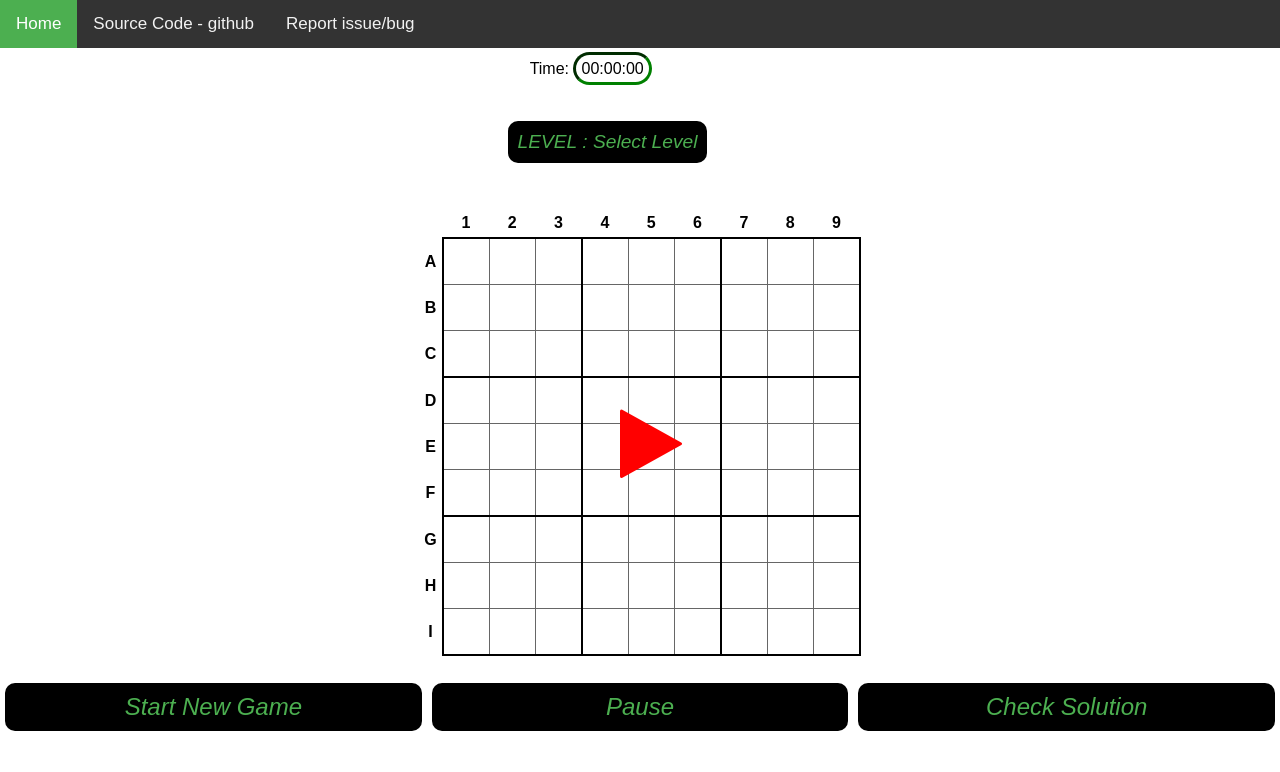
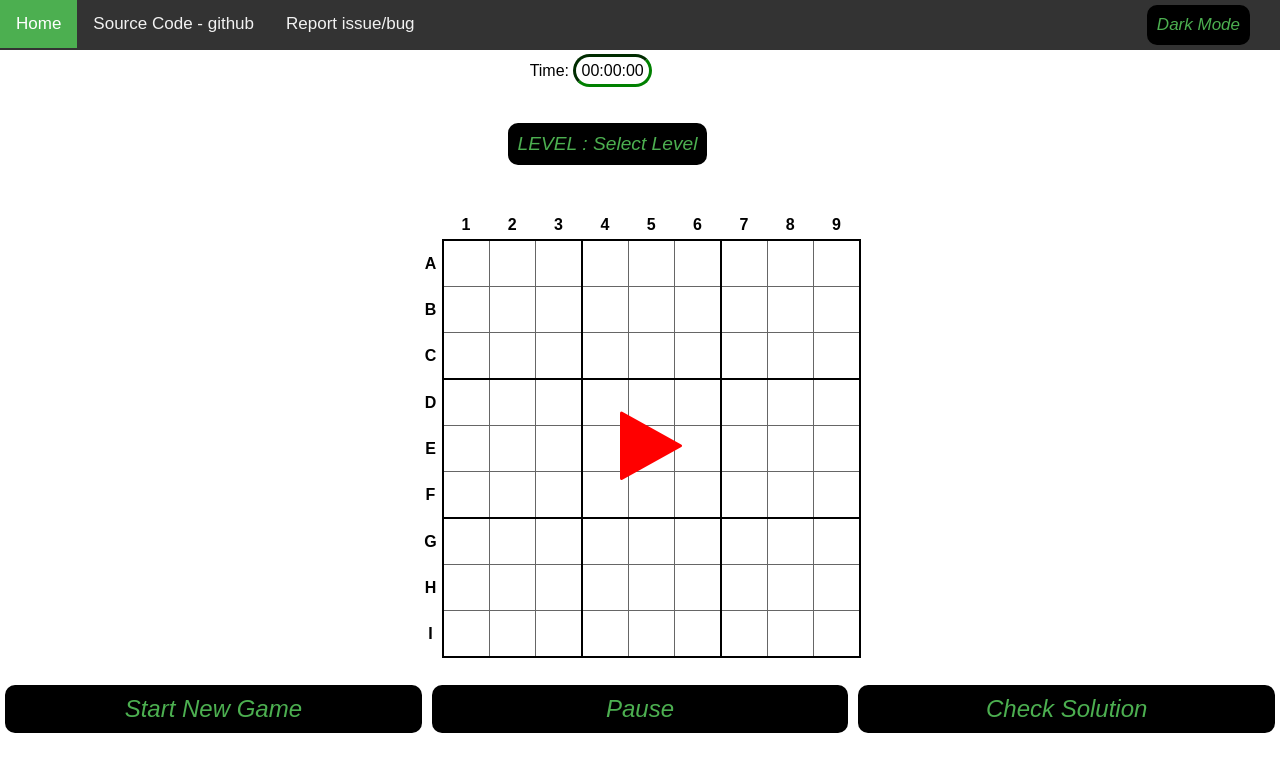
Before and after one commit to Nktech-Official/Sudoku-Web-Game-flask, a Flask app: page / in a window 1280 px wide. Shown: the top 772 px of the page. Run offline with Flask 2, Linux system fonts and the light colour scheme.

Commit message:
Added dark mode feature

```diff
--- a/static/css/style.css
+++ b/static/css/style.css
@@ -519,3 +519,12 @@ input[type=number] {
     display: grid;
     justify-content: center;
 }
+
+/* toggle-button */
+#toggle-button{
+    background-color:black;
+    border-radius: 10px;
+    float:right;
+    margin-right: 30px;
+    font-size: 17px;
+}
--- a/static/script/app.js
+++ b/static/script/app.js
@@ -392,3 +392,15 @@ $(document).keydown(function(e) {
         $next.focus();
     }
 });
+
+// function for dark/light mode toggle button
+function myFunction() {
+   var element = document.body;
+   element.classList.toggle("dark-mode");
+   var x = document.getElementById("myDIV");
+   if (x.innerHTML === "Dark Mode") {
+     x.innerHTML = "Light Mode";
+   } else {
+     x.innerHTML = "Dark Mode";
+   }
+}
--- a/templates/index.html
+++ b/templates/index.html
@@ -1,4 +1,5 @@
 {% extends 'template.html' %} {% block body %}
+
 
 <body onload='act("Home")'>{% endblock body %} {% block content %}
 
--- a/templates/template.html
+++ b/templates/template.html
@@ -7,15 +7,21 @@
     <meta name="viewport" content="width=device-width, initial-scale=1.0">
     <title>sudoku</title>
     <link rel="stylesheet" href="{{ url_for('static', filename='css/style.css') }}">
+    <link rel="stylesheet" href="{{ url_for('static', filename='css/dark_mode.css') }}">
     <link rel="stylesheet" href="https://cdnjs.cloudflare.com/ajax/libs/font-awesome/4.7.0/css/font-awesome.min.css">
     <link rel="shortcut icon" href="{{ url_for('static', filename='icon/favicon.png') }}" type="image/x-icon">
     <script src="https://code.jquery.com/jquery-3.5.1.js" integrity="sha256-QWo7LDvxbWT2tbbQ97B53yJnYU3WhH/C8ycbRAkjPDc=" crossorigin="anonymous"></script>
     <script src="{{url_for('static',filename='script/app.js')}}"></script>
     <link rel="stylesheet" href="{{ url_for('static', filename='css/change.css') }}">
     <link rel="stylesheet" href="https://cdnjs.cloudflare.com/ajax/libs/font-awesome/4.7.0/css/font-awesome.min.css">
-<style>
+    <style>
+    body {
 
-</style>
+    }
+    </style>
+
+
+
 </head>
 
 {% block body %} {% endblock body %}
@@ -27,6 +33,7 @@
     <a href="javascript:void(0);" class="icon" onclick="repo_nav()">
         <i class="fa fa-bars"></i>
     </a>
+    <button onclick="myFunction()" id="toggle-button"><div id="myDIV">Dark Mode</div></button></button>
 </div>
 
 
```
Also changed, not shown: static/css/dark_mode.css (added, +34 -0 lines).
